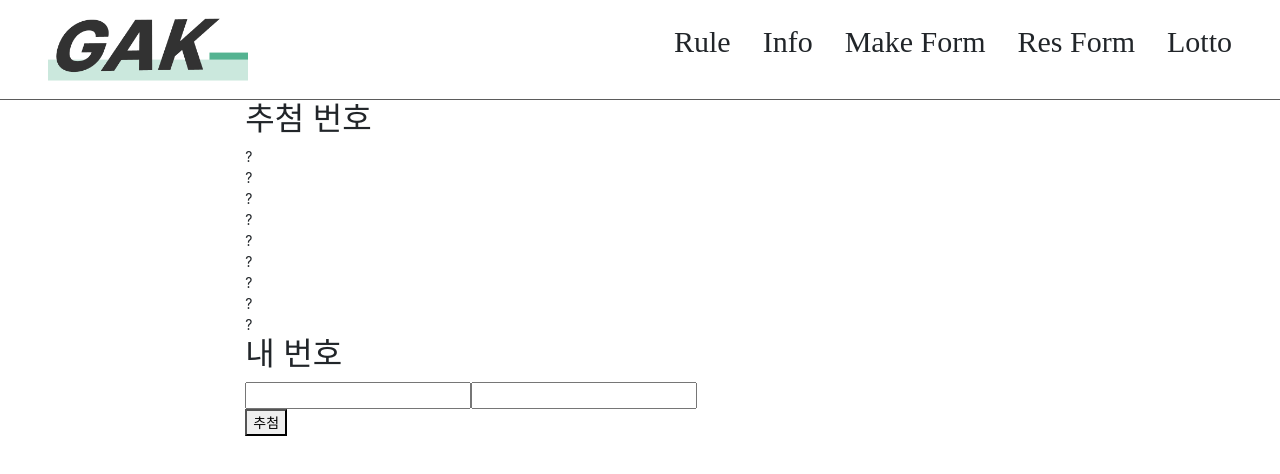
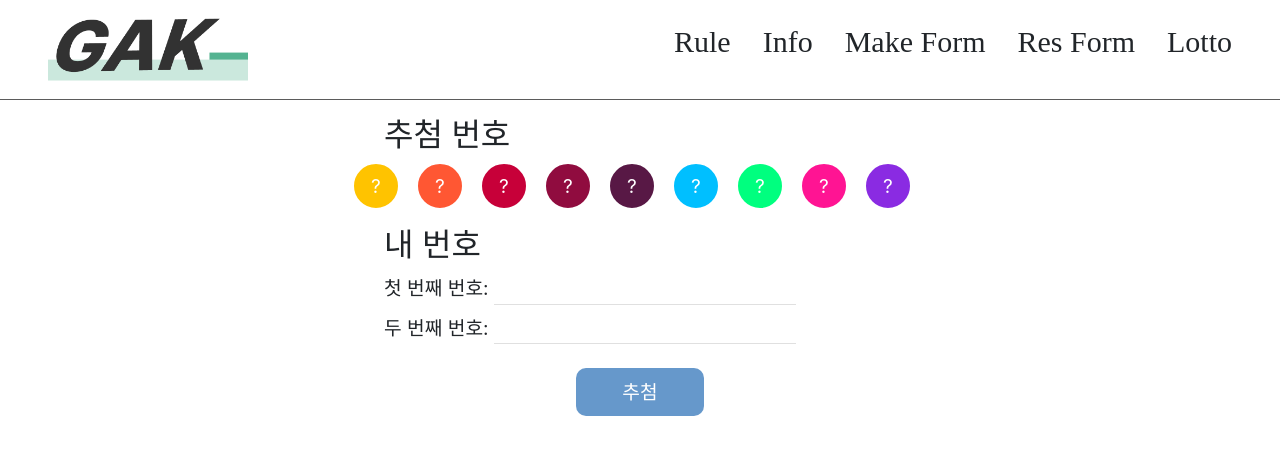
Before and after one commit to GAK-coding/team-introduction, a React (Create React App) app: page /lotto in a window 1280 px wide. Shown: the top 474 px of the page. Built offline with nearby package versions, Linux system fonts and the light colour scheme; a web font is replaced by a local one.

Commit message:
Style: 스타일 완성

```diff
--- a/src/pages/Lotto/index.jsx
+++ b/src/pages/Lotto/index.jsx
@@ -3,8 +3,31 @@ import { Col, Row } from "antd";
 import { useRecoilState, useRecoilValue } from "recoil";
 import { lottoNum, myNum, myNumInput } from "../../recoil/Lotto/atom";
 import { checkDraw } from "../../recoil/Lotto/checkDraw";
+import { DrawBtn, InputWrapper, LottoNumWrapper, Each, Result } from "./styles";
 
 export default function Lotto() {
+  const lottoColors = [
+    "#FFC300",
+    "#FF5733",
+    "#C70039",
+    "#900C3F",
+    "#581845",
+    "#00BFFF",
+    "#00FF7F",
+    "#FF1493",
+    "#8A2BE2",
+  ];
+  const myColors = [
+    "#FF69B4",
+    "#00BFFF",
+    "#FFD700",
+    "#32CD32",
+    "#9370DB",
+    "#FFA07A",
+    "#00FFFF",
+    "#FFC0CB",
+    "#7B68EE",
+  ];
   const [isClick, setIsClick] = useState(false);
   const [lottoNums, setLottoNums] = useRecoilState(lottoNum);
   const [my, setMy] = useRecoilState(myNum);
@@ -51,38 +74,77 @@ export default function Lotto() {
     setIsClick(true);
   };
 
+  console.log(correct);
+
   return (
     <Row>
       <Col span={4} />
-      <Col span={16} style={{ padding: "0 2rem" }}>
-        <div>
+      <Col span={16}>
+        <div
+          style={{
+            width: "100%",
+            display: "flex",
+            flexDirection: "column",
+            alignItems: "center",
+          }}
+        >
+          <Each>
             <h2>추첨 번호</h2>
+            <LottoNumWrapper>
               {lottoNums.map((num, idx) => (
-            <div key={idx}>{num}</div>
+                <div
+                  key={idx}
+                  style={{
+                    backgroundColor: lottoColors[idx % lottoColors.length],
+                  }}
+                >
+                  {num}
+                </div>
               ))}
-        </div>
-        <div>
+            </LottoNumWrapper>
+          </Each>
+          <Each>
             <h2>내 번호</h2>
+            <InputWrapper>
+              <span>첫 번째 번호: </span>
               <input
                 type="text"
                 value={myInput.num1}
                 onChange={(e) => onChangeMyInput(1, e)}
               />
+            </InputWrapper>
+            <InputWrapper>
+              <span>두 번째 번호: </span>
               <input
                 type="text"
                 value={myInput.num2}
                 onChange={(e) => onChangeMyInput(2, e)}
               />
+            </InputWrapper>
+            <LottoNumWrapper>
               {my.map((num, idx) => (
-            <div key={idx}>{num}</div>
+                <div
+                  key={idx}
+                  style={{ backgroundColor: myColors[idx % myColors.length] }}
+                >
+                  {num}
+                </div>
               ))}
+            </LottoNumWrapper>
+          </Each>
+
+          <div style={{ textAlign: "center" }}>
+            <DrawBtn onClick={onClickDraw}>추첨</DrawBtn>
           </div>
 
-        <button onClick={onClickDraw}>추첨</button>
-
-        {isClick && <div>{correct}</div>}
-        {correct.length >= 3 && correct.length < 9 && <div>보너스!</div>}
-        {correct.length === 9 && <div>대박!!!</div>}
+          {isClick && correct < 3 && (
+            <Result>{correct}개가 일치해 당첨이 되지 않았어요ㅠㅠ</Result>
+          )}
+          {(correct >= 3 || correct.length < 9) && (
+            <Result>{correct}개가 일치해 보너스!</Result>
+          )}
+          {correct === 9 && <Result>{correct}개가 일치해 대박!!!</Result>}
+        </div>
       </Col>
       <Col span={4} />
     </Row>
--- a/src/pages/Lotto/styles.jsx
+++ b/src/pages/Lotto/styles.jsx
@@ -0,0 +1,60 @@
+import styled from "styled-components";
+
+export const Each = styled.div`
+  width: 60%;
+  margin-top: 1rem;
+`;
+
+export const LottoNumWrapper = styled.div`
+  display: flex;
+  justify-content: center;
+
+  & > div {
+    display: flex;
+    justify-content: center;
+    align-items: center;
+
+    min-width: 3rem;
+    min-height: 3rem;
+
+    border: 2px solid;
+    border-radius: 50%;
+    margin-right: 1rem;
+
+    color: white;
+    font-size: 1.2rem;
+  }
+`;
+
+export const InputWrapper = styled.div`
+  font-size: 1.2rem;
+  margin-bottom: 0.5rem;
+
+  input {
+    border: none;
+    border-bottom: 1px solid #e0e0e0;
+
+    &:focus {
+      outline: none;
+    }
+  }
+`;
+
+export const DrawBtn = styled.button`
+  margin-top: 1rem;
+
+  width: 8rem;
+  height: 3rem;
+  font-size: 1.2rem;
+
+  background: #6698cb;
+  color: white;
+  border: transparent;
+  border-radius: 10px;
+`;
+
+export const Result = styled.span`
+  margin-top: 2rem;
+  font-size: 1.6rem;
+  font-weight: 600;
+`;
```
Lines whose indentation alone changed are shown as unchanged.
